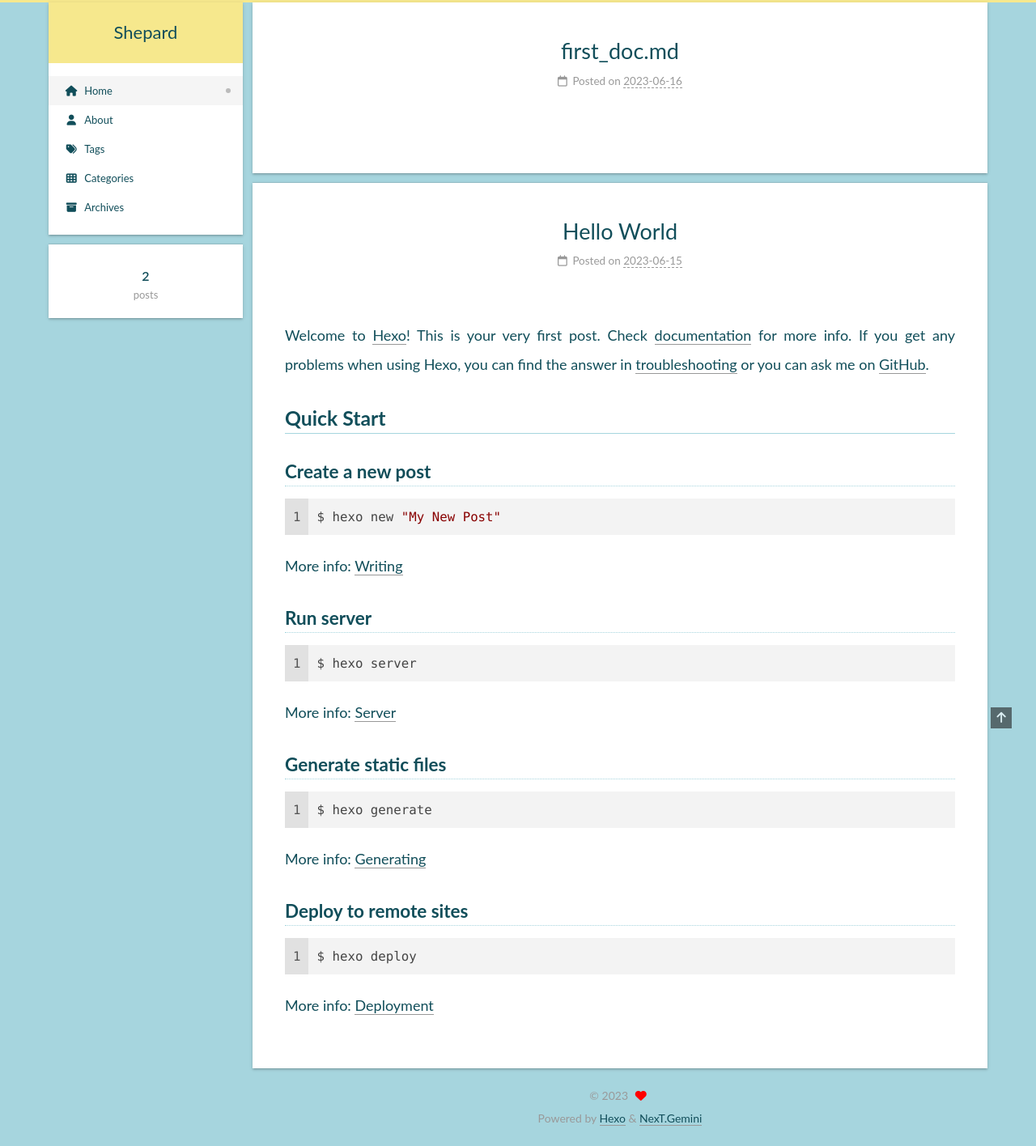
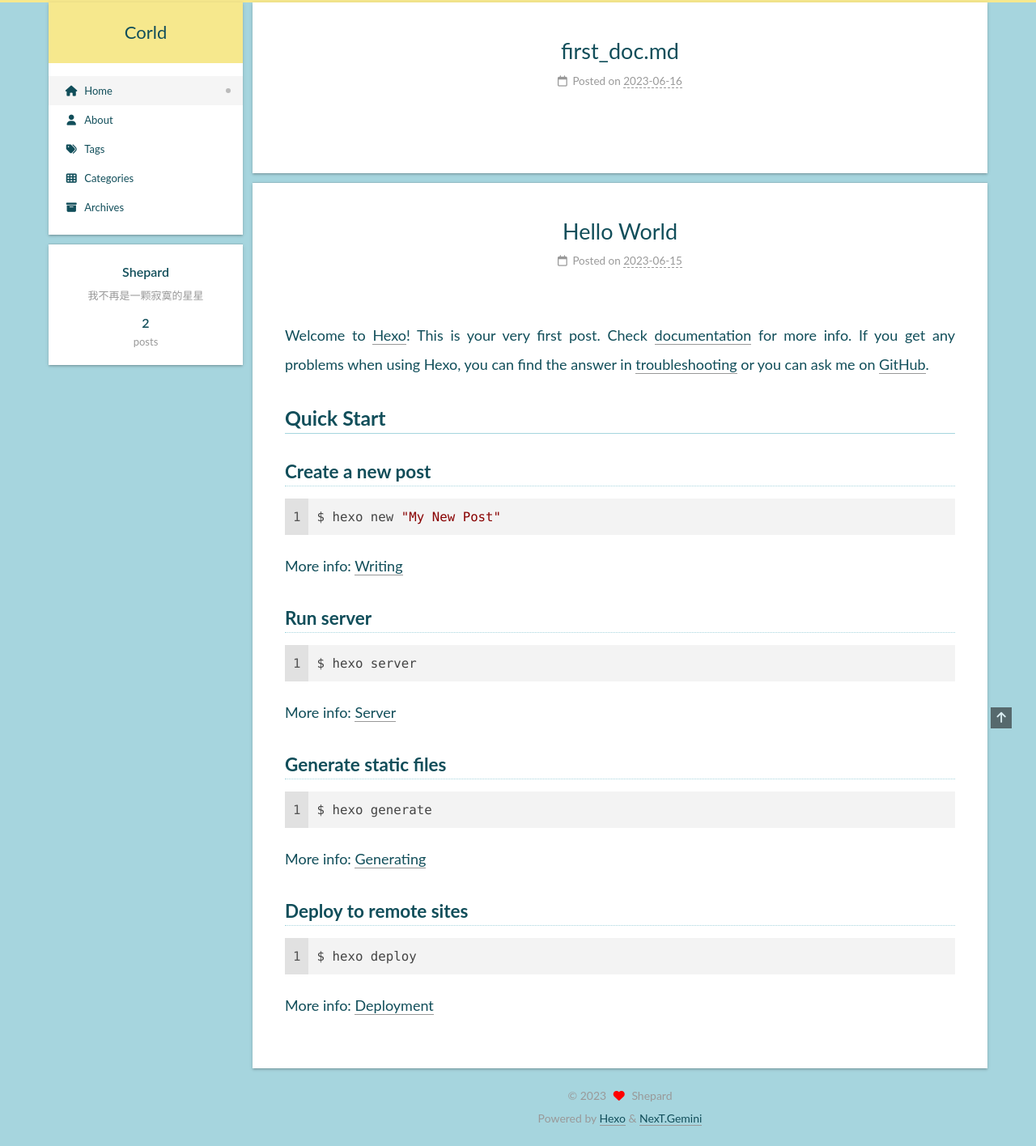
Before and after one commit to corlder/corlder.github.io, a plain HTML site: page index.html in a window 1280 px wide. Shown: the whole page at 81% size. Drawn offline with nearby package versions, Linux system fonts and the light colour scheme.

Commit message:
Site updated: 2023-06-16 16:14:25

```diff
--- a/css/main.css
+++ b/css/main.css
@@ -991,7 +991,7 @@ pre code {
   margin: 0;
 }
 .site-subtitle {
-  color: #ddd;
+  color: #114e5a;
   font-size: 0.8125em;
   margin: 10px 10px 0;
 }
@@ -2269,7 +2269,7 @@ header.header {
 }
 .site-nav-toggle .toggle,
 .site-nav-right .toggle {
-  color: #fff;
+  color: #114e5a;
 }
 .site-nav-toggle .toggle .toggle-line,
 .site-nav-right .toggle .toggle-line {
--- a/index.html
+++ b/index.html
@@ -19,11 +19,14 @@
 
 <script class="next-config" data-name="main" type="application/json">{"hostname":"corlder.github.io","root":"/","images":"/images","scheme":"Gemini","darkmode":false,"version":"8.17.0","exturl":false,"sidebar":{"position":"left","display":"post","padding":18,"offset":12},"copycode":{"enable":false,"style":null},"bookmark":{"enable":false,"color":"#222","save":"auto"},"mediumzoom":false,"lazyload":false,"pangu":false,"comments":{"style":"tabs","active":null,"storage":true,"lazyload":false,"nav":null},"stickytabs":false,"motion":{"enable":true,"async":false,"transition":{"menu_item":"fadeInDown","post_block":"fadeIn","post_header":"fadeInDown","post_body":"fadeInDown","coll_header":"fadeInLeft","sidebar":"fadeInUp"}},"prism":false,"i18n":{"placeholder":"Searching...","empty":"We didn't find any results for the search: ${query}","hits_time":"${hits} results found in ${time} ms","hits":"${hits} results found"}}</script><script src="/js/config.js"></script>
 
-    <meta property="og:type" content="website">
-<meta property="og:title" content="Shepard">
+    <meta name="description" content="我不再是一颗寂寞的星星">
+<meta property="og:type" content="website">
+<meta property="og:title" content="Corld">
 <meta property="og:url" content="https://corlder.github.io/index.html">
-<meta property="og:site_name" content="Shepard">
+<meta property="og:site_name" content="Corld">
+<meta property="og:description" content="我不再是一颗寂寞的星星">
 <meta property="og:locale" content="en_US">
+<meta property="article:author" content="Shepard">
 <meta name="twitter:card" content="summary">
 
 
@@ -34,7 +37,7 @@
 <script class="next-config" data-name="page" type="application/json">{"sidebar":"","isHome":true,"isPost":false,"lang":"en","comments":"","permalink":"","path":"index.html","title":""}</script>
 
 <script class="next-config" data-name="calendar" type="application/json">""</script>
-<title>Shepard</title>
+<title>Corld</title>
 
 
 
@@ -67,7 +70,7 @@
 
     <a href="/" class="brand" rel="start">
       <i class="logo-line"></i>
-      <h1 class="site-title">Shepard</h1>
+      <h1 class="site-title">Corld</h1>
       <i class="logo-line"></i>
     </a>
   </div>
@@ -111,8 +114,8 @@
 
         <div class="site-overview-wrap sidebar-panel">
           <div class="site-author animated" itemprop="author" itemscope itemtype="http://schema.org/Person">
-  <p class="site-author-name" itemprop="name"></p>
-  <div class="site-description" itemprop="description"></div>
+  <p class="site-author-name" itemprop="name">Shepard</p>
+  <div class="site-description" itemprop="description">我不再是一颗寂寞的星星</div>
 </div>
 <div class="site-state-wrap animated">
   <nav class="site-state">
@@ -149,16 +152,16 @@
 
     <span hidden itemprop="author" itemscope itemtype="http://schema.org/Person">
       <meta itemprop="image" content="/images/avatar.gif">
-      <meta itemprop="name" content="">
+      <meta itemprop="name" content="Shepard">
     </span>
 
     <span hidden itemprop="publisher" itemscope itemtype="http://schema.org/Organization">
-      <meta itemprop="name" content="Shepard">
-      <meta itemprop="description" content="">
+      <meta itemprop="name" content="Corld">
+      <meta itemprop="description" content="我不再是一颗寂寞的星星">
     </span>
 
     <span hidden itemprop="post" itemscope itemtype="http://schema.org/CreativeWork">
-      <meta itemprop="name" content="undefined | Shepard">
+      <meta itemprop="name" content="undefined | Corld">
       <meta itemprop="description" content="">
     </span>
       <header class="post-header">
@@ -217,16 +220,16 @@
 
     <span hidden itemprop="author" itemscope itemtype="http://schema.org/Person">
       <meta itemprop="image" content="/images/avatar.gif">
-      <meta itemprop="name" content="">
+      <meta itemprop="name" content="Shepard">
     </span>
 
     <span hidden itemprop="publisher" itemscope itemtype="http://schema.org/Organization">
-      <meta itemprop="name" content="Shepard">
-      <meta itemprop="description" content="">
+      <meta itemprop="name" content="Corld">
+      <meta itemprop="description" content="我不再是一颗寂寞的星星">
     </span>
 
     <span hidden itemprop="post" itemscope itemtype="http://schema.org/CreativeWork">
-      <meta itemprop="name" content="undefined | Shepard">
+      <meta itemprop="name" content="undefined | Corld">
       <meta itemprop="description" content="">
     </span>
       <header class="post-header">
@@ -300,7 +303,7 @@
   <span class="with-love">
     <i class="fa fa-heart"></i>
   </span>
-  <span class="author" itemprop="copyrightHolder"></span>
+  <span class="author" itemprop="copyrightHolder">Shepard</span>
 </div>
   <div class="powered-by">Powered by <a href="https://hexo.io/" rel="noopener" target="_blank">Hexo</a> & <a href="https://theme-next.js.org/" rel="noopener" target="_blank">NexT.Gemini</a>
   </div>
```
Also changed, not shown: 2023/06/15/hello-world/index.html (+11 -10 lines), 2023/06/16/first-doc-md/index.html (+14 -11 lines), archives/2023/06/index.html (+11 -8 lines), archives/2023/index.html (+11 -8 lines), archives/index.html (+11 -8 lines).
